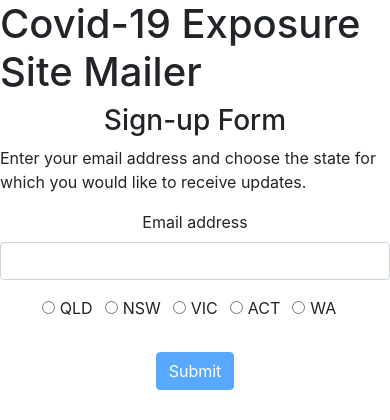
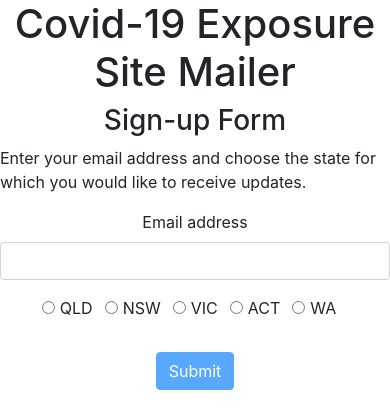
Before and after one commit to adamgrbac/contact-tracing-signup, a Flask app: page / in a window 390 px wide. Shown: the top 420 px of the page. Run offline with Flask 2, Linux system fonts and the light colour scheme; parts of the project's set-up code (start-up, migrations or seed data) failed here and were passed over; some libraries are stand-ins or nearby versions.

Commit message:
Trying to center banner on mobile

```diff
--- a/templates/index.html
+++ b/templates/index.html
@@ -20,7 +20,7 @@
 	</style>
 	<body>
 		<div id="headerText">
-			<h1 class="d-flex justify-content-center">Covid-19 Exposure Site Mailer</h1>
+			<h1 class="d-flex justify-content-center text-center">Covid-19 Exposure Site Mailer</h1>
 			<h3 class="d-flex justify-content-center">Sign-up Form</h3>
 			<p class="d-flex justify-content-center">Enter your email address and choose the state for which you would like to receive updates.</p>
 		</div>
```
